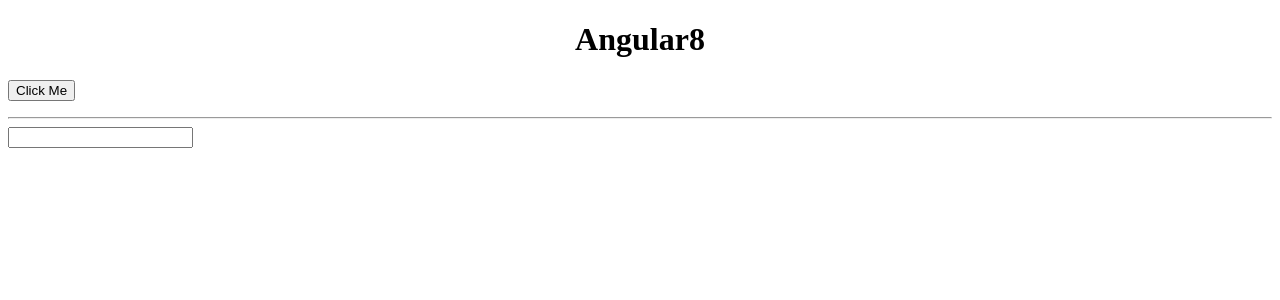
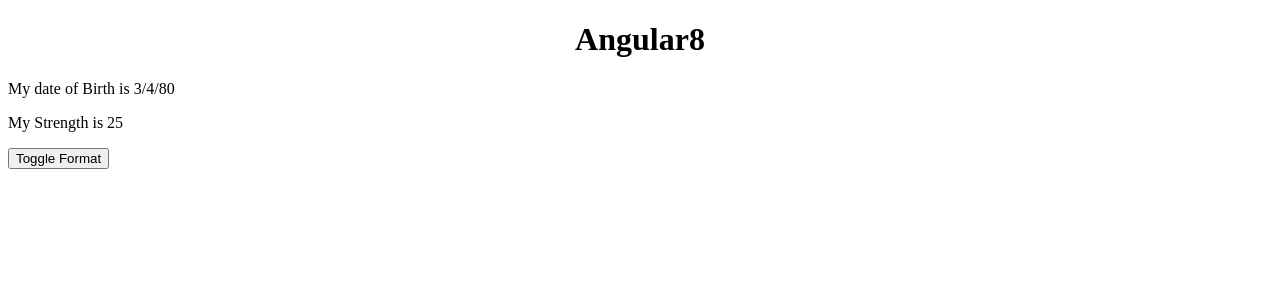
Before and after one commit to pinaktecksky/angular8, an Angular app: page / in a window 1280 px wide. Shown: the top 300 px of the page. Built offline with nearby package versions, Linux system fonts and the light colour scheme.

Commit message:
Need to be resumed from : Pipes and change detection

```diff
--- a/src/app/app.component.html
+++ b/src/app/app.component.html
@@ -4,5 +4,7 @@
     {{ title }}
   </h1>
 </div>
-<app-click-me></app-click-me>
+<p>My date of Birth is {{dob|date: format}}</p>
+<p>My Strength is {{5|exponentialStrength:2}}</p>
+<button (click)="toggleFormat()">Toggle Format</button>
 <router-outlet></router-outlet>
--- a/src/app/app.component.ts
+++ b/src/app/app.component.ts
@@ -7,4 +7,14 @@
 })
 export class AppComponent {
   title = 'Angular8';
+  dob = new Date(1980, 2, 4);
+  toggle = true;
+
+  get format() {
+    return this.toggle ? 'shortDate' : 'fullDate';
+  }
+
+  toggleFormat() {
+  this.toggle = !this.toggle;
+  }
 }
--- a/src/app/app.module.ts
+++ b/src/app/app.module.ts
@@ -4,11 +4,13 @@
 import { AppRoutingModule } from './app-routing.module';
 import { AppComponent } from './app.component';
 import { ClickMeComponent } from './click-me/click-me.component';
+import { ExponentialStrengthPipe } from './exponential-strength.pipe';
 
 @NgModule({
   declarations: [
     AppComponent,
-    ClickMeComponent
+    ClickMeComponent,
+    ExponentialStrengthPipe
   ],
   imports: [
     BrowserModule,
--- /dev/null
+++ b/src/app/exponential-strength.pipe.ts
@@ -0,0 +1,11 @@
+import { Pipe, PipeTransform } from '@angular/core';
+
+@Pipe({
+  name: 'exponentialStrength'
+})
+export class ExponentialStrengthPipe implements PipeTransform {
+  transform(value: any, exponent?: number): any {
+    return Math.pow(value, isNaN(exponent) ? 1 : exponent);
+  }
+
+}
```
Also changed, not shown: 1 other file (tests, documents, lock files or other folders).
